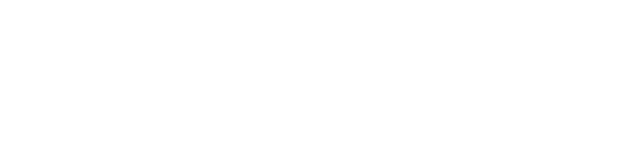
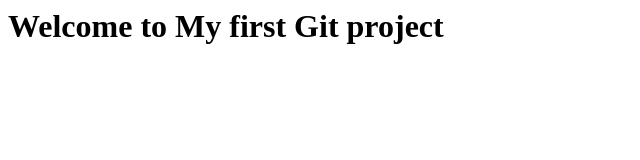
Before and after one commit to khamisUTAS/firstProject, a plain HTML site: page index.html in a window 1280 px wide. Shown: the whole page, without its empty margins (0-640 px from the left). Drawn offline with Linux system fonts and the light colour scheme.

Commit message:
Update index.html
Adding header to the index.html file

```diff
--- a/index.html
+++ b/index.html
@@ -1,3 +1,3 @@
 <html>
-
+    <h1>Welcome to My first Git project</h1>
 </html>
```
